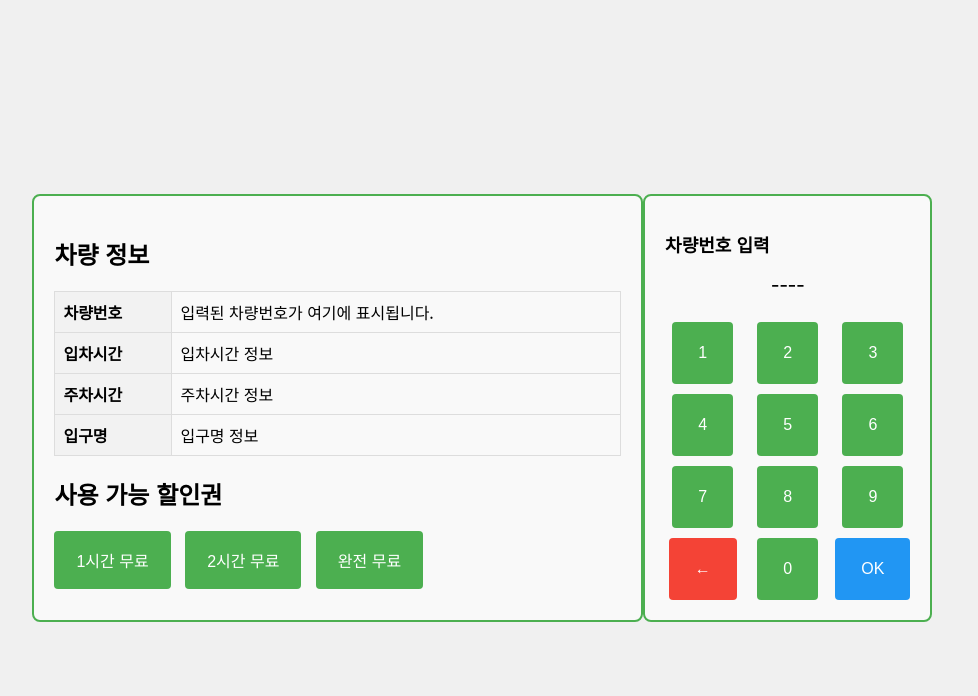
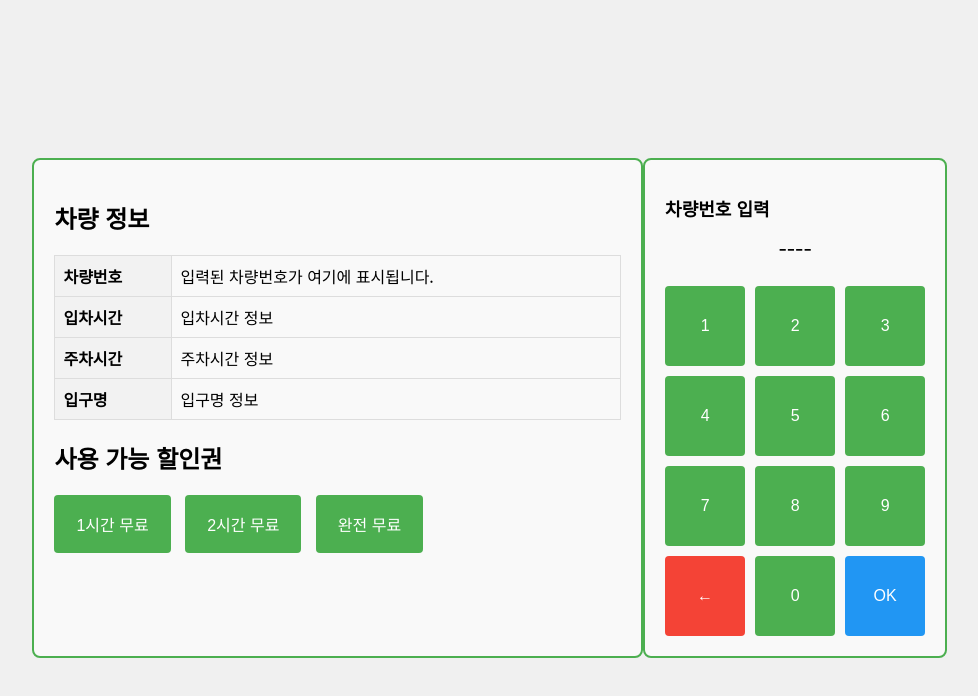
Before and after one commit to redraoh/git6a_final_project_A, a plain HTML site: page views/templates/car.html in a window 1280 px wide. Shown: the whole page, without its empty margins (102-1080 px from the left). Drawn offline with Linux system fonts and the light colour scheme.

Commit message:
Car - 웹 할인권 적용 프론트 엔드 디자인 수정

```diff
--- a/views/templates/car.html
+++ b/views/templates/car.html
@@ -48,10 +48,11 @@
             justify-items: center; /* 가로 방향 가운데 정렬 */
         }
         .button {
+            width: 80px; /* 고정된 너비 */
+            height: 80px; /* 고정된 높이 */
             background-color: #4CAF50;
-            border: 2px solid transparent; /* 테두리를 투명으로 설정 */
+            border: 2px solid transparent;
             color: white;
-            padding: 20px 24px; /* 버튼의 내부 여백을 조정하여 크기를 일정하게 맞춤 */
             text-align: center;
             text-decoration: none;
             display: inline-block;
@@ -60,6 +61,7 @@
             border-radius: 4px;
             outline: none;
         }
+
         .button:hover {
             background-color: #45a049;
         }
```
